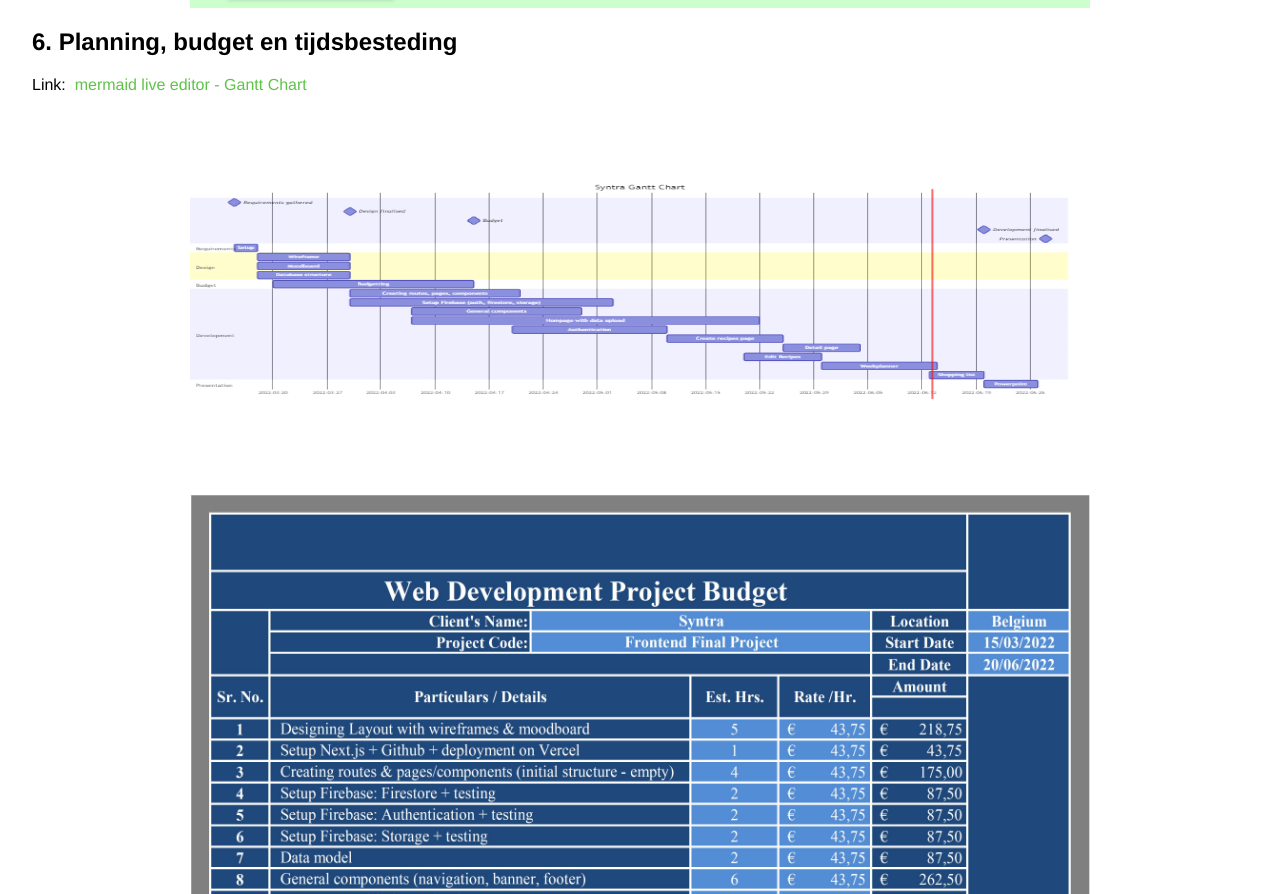
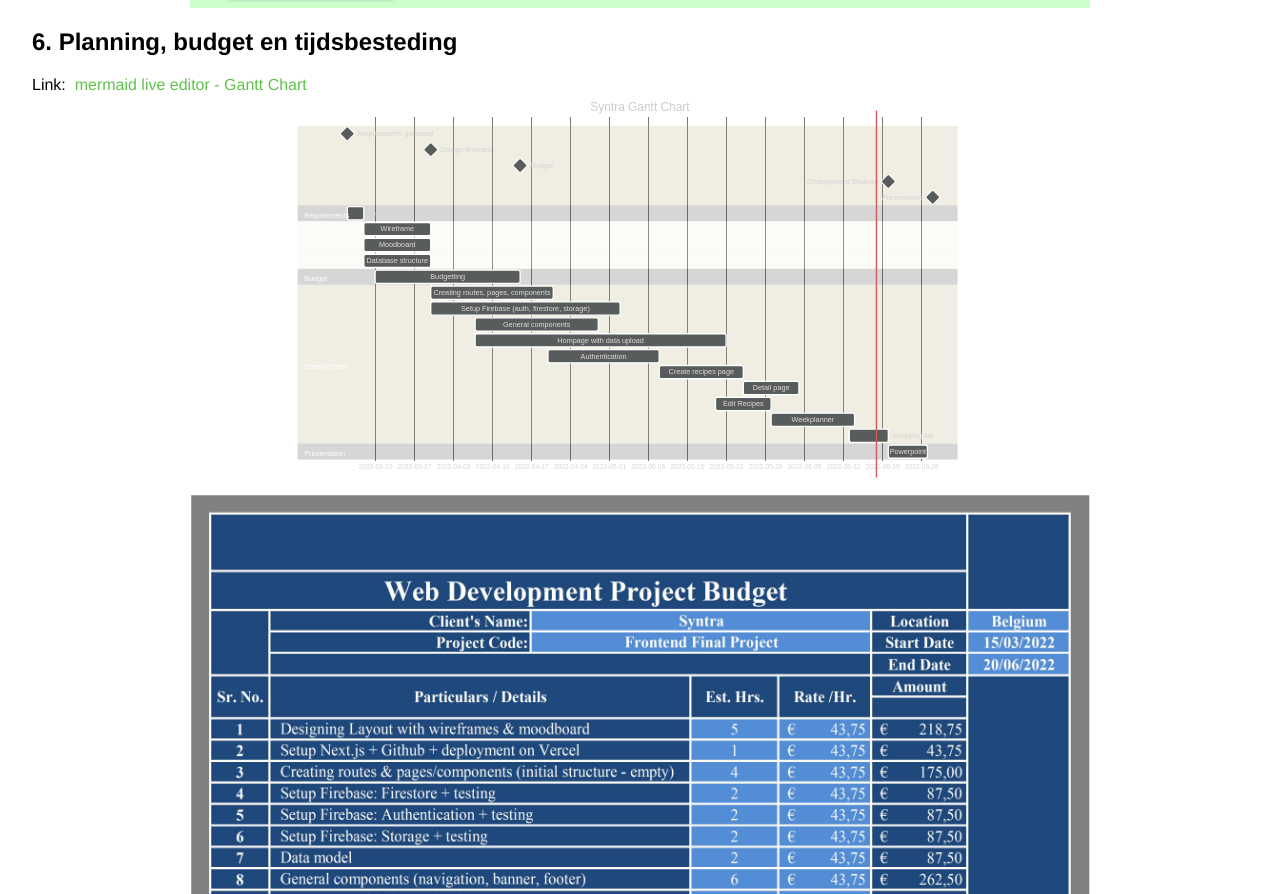
Before and after one commit to Christian-Mar/pa-ella, a Next.js app: page /makingOf in a window 1280 px wide. Shown: the part 2410-3304 px from the top of the page. Built offline with nearby package versions, Linux system fonts and the light colour scheme; no server answers.

Commit message:
styling details

```diff
--- a/package.json
+++ b/package.json
@@ -21,8 +21,7 @@
 		"react-elastic-carousel": "^0.11.5",
 		"react-icons": "^4.3.1",
 		"styled-components": "^5.3.5",
-		"uuid": "^8.3.2",
-		"yup": "^0.32.11"
+		"uuid": "^8.3.2"
 	},
 	"devDependencies": {
 		"eslint": "8.11.0",
--- a/pages/makingOf/index.js
+++ b/pages/makingOf/index.js
@@ -141,7 +141,6 @@ const making = () => {
 									Maak een (week)planning voor verschillende recepten
 								</td>
 								<td className={styles.table__cell}>
-									{' '}
 									gebruikt met react-dnd naar globale dropzone (niet per dag)
 								</td>
 							</tr>
@@ -298,9 +297,9 @@ const making = () => {
 					</a>
 					<div className={styles.imageContainer}>
 						<Image
-							src='/images/mermaid-diagram.jpg'
+							src='/images/mermaid-diagram.svg'
 							alt='Database recepten app'
-							width={900}
+							width={1000}
 							height={400}
 						/>
 					</div>
--- a/styles/SignUpIn.module.css
+++ b/styles/SignUpIn.module.css
@@ -58,6 +58,7 @@
   background-color: black;
   color: white;
   margin: auto;
+  cursor: pointer;
 }
 
 .forgot__btn {
```
Also changed, not shown: pages/recipe-detail/[detail].js (+1 -1 lines), styles/RecipeDetail.module.css (+6 -1 lines), public/images/mermaid-diagram.svg (added), 1 other file (tests, documents, lock files or other folders).
